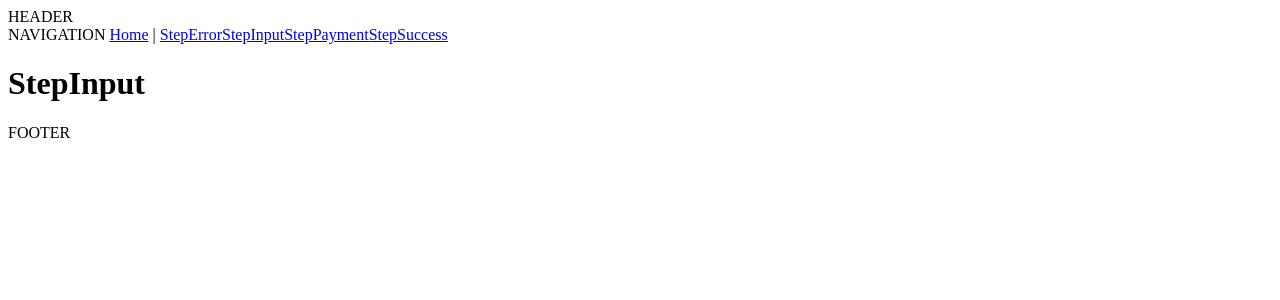
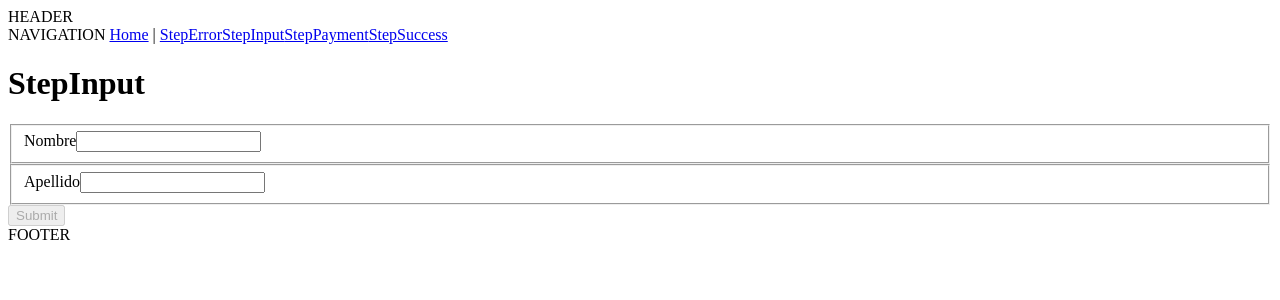
Before and after one commit to ElDav1d/checkout-wizard, a Vue app: page /mis-datos in a window 1280 px wide. Shown: the top 300 px of the page. Built offline with nearby package versions, Linux system fonts and the light colour scheme.

Commit message:
Store user data

```diff
--- a/package.json
+++ b/package.json
@@ -12,7 +12,8 @@
     "core-js": "^3.6.5",
     "vue": "^2.6.11",
     "vue-router": "^3.2.0",
-    "vuex": "^3.4.0"
+    "vuex": "^3.4.0",
+    "vuex-persistedstate": "^4.0.0-beta.3"
   },
   "devDependencies": {
     "@vue/cli-plugin-babel": "~4.5.0",
--- a/src/store/index.js
+++ b/src/store/index.js
@@ -1,11 +1,30 @@
 import Vue from "vue";
 import Vuex from "vuex";
+import createPersistedState from "vuex-persistedstate";
 
 Vue.use(Vuex);
 
 export default new Vuex.Store({
-  state: {},
-  mutations: {},
-  actions: {},
-  modules: {}
+  state: {
+    userData: {
+      name: "",
+      lastName: "",
+    }
+  },
+  getters: {
+    getUserData: state => {
+      return state.userData;
+    }
+  },
+  mutations: {
+    SAVE_USER_DATA(state, userData) {
+      state.userData = userData;
+    }
+  },
+  actions: {
+    saveUserData({ commit }, userData) {
+      commit("SAVE_USER_DATA", userData);
+    }
+  },
+  plugins: [createPersistedState()]
 });
--- a/src/views/StepInput.vue
+++ b/src/views/StepInput.vue
@@ -1,5 +1,83 @@
 <template>
   <main>
     <h1>StepInput</h1>
+    <form>
+      <fieldset>
+        <label for="name">Nombre</label>
+        <input
+          id="name"
+          type="text"
+          required
+          v-model="name"
+          @blur="inputBlurHandler"
+        />
+        <div v-if="!nameIsValid">required</div>
+      </fieldset>
+      <fieldset>
+        <label for="lastName">Apellido</label>
+        <input
+          id="lastName"
+          type="text"
+          required
+          v-model="lastName"
+          @blur="inputBlurHandler"
+        />
+        <div v-if="!lastNameIsValid">required</div>
+      </fieldset>
+      <input type="submit" @click="submitDataHandler" :disabled="!validated" />
+    </form>
   </main>
 </template>
+
+<script>
+export default {
+  data() {
+    return {
+      name: "",
+      nameIsValid: true,
+      lastName: "",
+      lastNameIsValid: true,
+    };
+  },
+  methods: {
+    setValue(key, value) {
+      this[key] = value;
+    },
+    inputBlurHandler(event) {
+      const keyString = `${event.target.id}IsValid`;
+      if (!event.target.value) {
+        this.setValue(keyString, false);
+      } else {
+        this.setValue(keyString, true);
+      }
+    },
+    getUserData() {
+      return {
+        name: this.name,
+        lastName: this.lastName,
+      };
+    },
+    saveUserData(data) {
+      this.$store.dispatch("saveUserData", data);
+    },
+    resetUserData() {
+      this.name = "";
+      this.lastName = "";
+    },
+    goToStep(step) {
+      this.$router.push(step);
+    },
+    submitDataHandler(event) {
+      event.preventDefault();
+      this.saveUserData(this.getUserData());
+      this.resetUserData();
+      this.goToStep("pago-del-producto");
+    },
+  },
+  computed: {
+    validated() {
+      return !!this.name && !!this.lastName;
+    },
+  },
+};
+</script>
```
Also changed, not shown: 1 other file (tests, documents, lock files or other folders).
